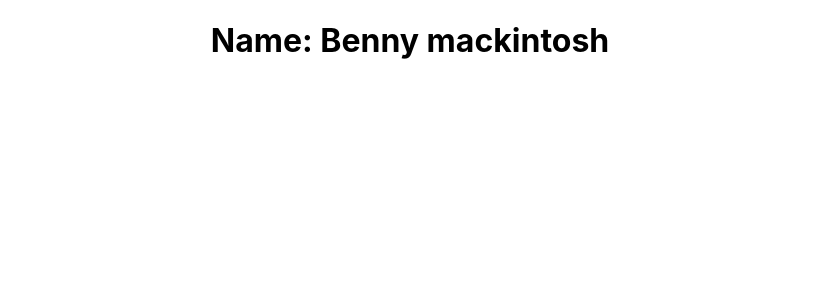
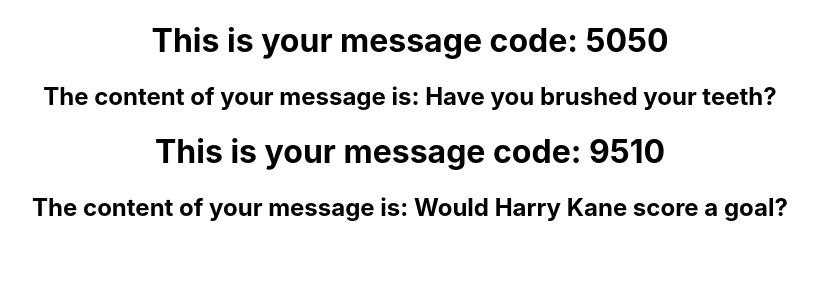
Before and after one commit to Arkoholic/schoolwebsite, a React (Create React App) app: page / in a window 1280 px wide. Shown: the top 300 px of the page, without its empty margins (230-1048 px from the left). Built offline with nearby package versions, Linux system fonts and the light colour scheme.

Commit message:
learnt class component props

```diff
--- a/src/App.js
+++ b/src/App.js
@@ -3,12 +3,14 @@
 // import Hello from './components/Hello';
 // import Message from './components/Message';
 import Profile from './components/Profile';
+import Message from './components/Message';
 
 function App() {
   return (
     <div className="App">
-      <Profile name="Benny" lastname="mackintosh"/>
+     <Message messageCode="5050" messageContent="Have you brushed your teeth?" />
 
+     <Message messageCode="9510" messageContent="Would Harry Kane score a goal?" />
 
 
     </div>
--- a/src/components/Message.js
+++ b/src/components/Message.js
@@ -1,7 +1,11 @@
 import {Component} from "react";
 class Message extends Component {
     render() {
-        return <h1>This is a class component</h1>
+        return <>
+        <h1>This is your message code: {this.props.messageCode} </h1>
+        <h2>The content of your message is: {this.props.messageContent} </h2>
+        </>
+
     }
 }
 
--- a/src/components/Profile.js
+++ b/src/components/Profile.js
@@ -1,5 +1,5 @@
 function Profile(props){
     return <h1>Name: {props.name} {props.lastname}</h1>;
-}
+};
 
 export default Profile;
```
